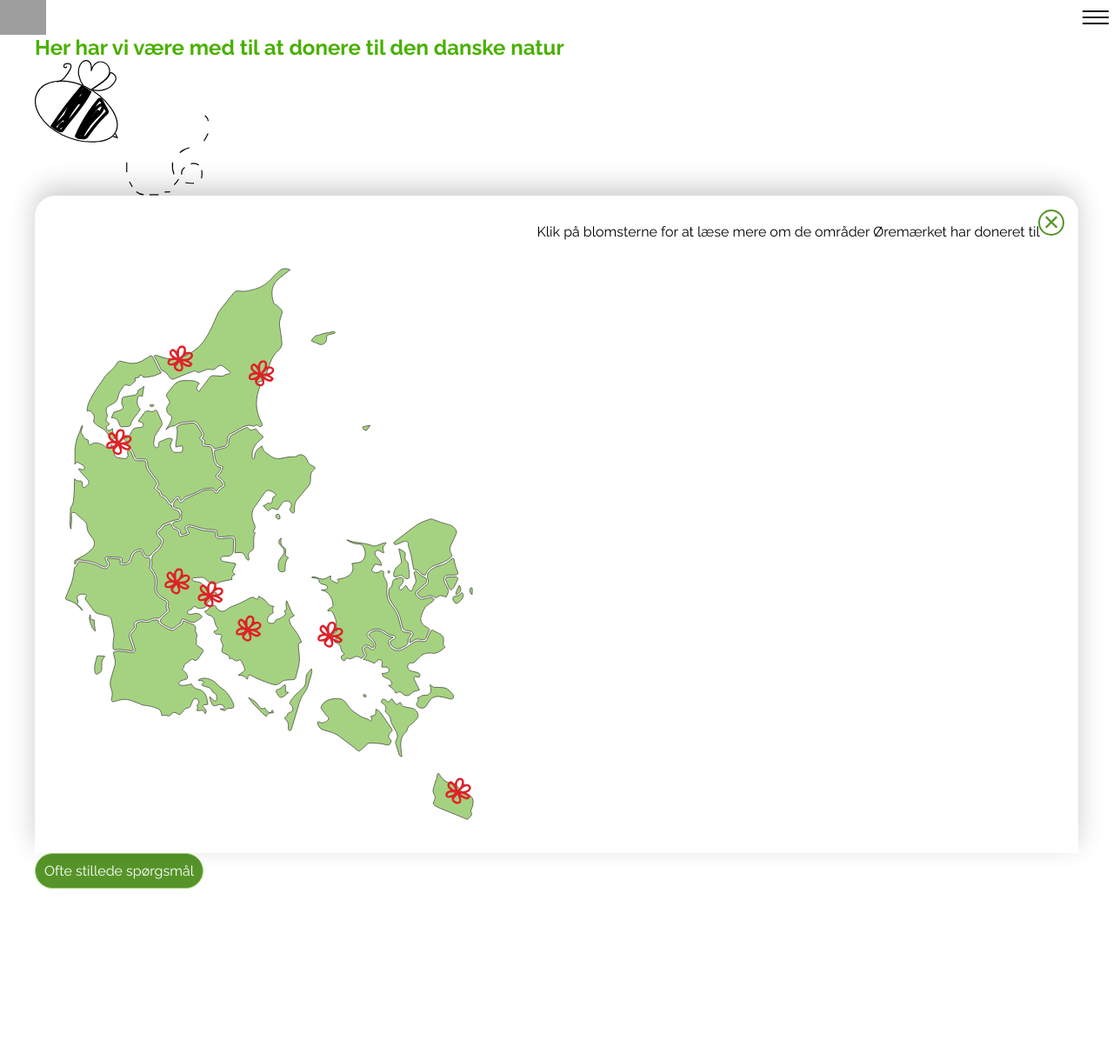
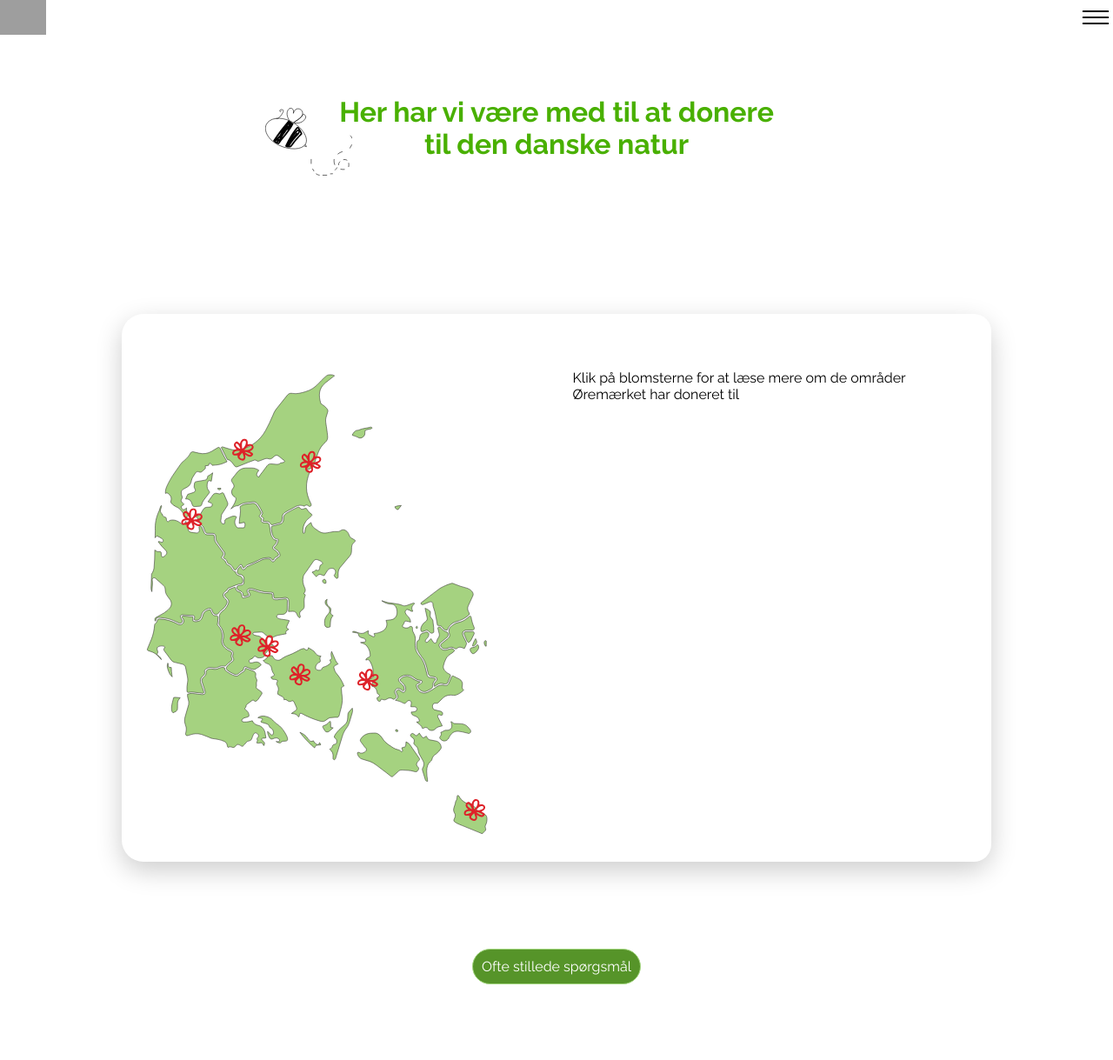
Before and after one commit to jose1linne/eksamenDankort2026, an Astro site: page /naturomraader in a window 1280 px wide. Shown: the top 1219 px of the page at 87% size. Built offline with nearby package versions, Linux system fonts and the light colour scheme; Astro itself is replaced by a stand-in of ours; no server answers; the database is empty; grey boxes are pictures that could not be loaded.

Commit message:
det virkeeeer

```diff
--- a/src/components/header.astro
+++ b/src/components/header.astro
@@ -11,7 +11,7 @@
 
   <nav>
     <ul class="menu">
-      <li><a href="/index">Forside</a></li>
+      <li><a href="/">Forside</a></li>
       <li><a href="/naturomraader">Naturområder</a></li>
       <li><a href="/qa">Ofte stillede spørgsmål</a></li>
       <li><a href="*">Support</a></li>
@@ -302,6 +302,7 @@
     justify-content: space-between;
     align-items: center;
     background-color: transparent;
+    z-index: 9999;
   }
 
   .logo img {
--- a/src/components/naturcard.astro
+++ b/src/components/naturcard.astro
@@ -22,9 +22,9 @@
 
     background: white;
 
-    padding: 2rem;
+    padding: 4rem;
 
-    border-radius: 24px 24px 0 0;
+    border-radius: 25px;
 
     box-shadow: 0 -10px 30px rgba(0,0,0,0.2);
 
@@ -79,6 +79,9 @@
         background-color 0.25s ease,
         color 0.25s ease,
         transform 0.2s ease;
+
+            opacity: 0;
+    visibility: hidden;
 }
 
 #closePopup:hover {
@@ -89,7 +92,7 @@
     border: none;
 }
 
-@media (min-width: 880px) {
+@media (min-width: 881px) {
 
 .info-text {
 
--- a/src/layouts/layout.astro
+++ b/src/layouts/layout.astro
@@ -28,7 +28,7 @@
 </html>
 
 <style>
-  @media (min-width: 880px) {
+  @media (min-width: 881px) {
     main {
       margin: 0 auto;
       max-width: 1200px;
--- a/src/pages/naturomraader.astro
+++ b/src/pages/naturomraader.astro
@@ -23,7 +23,8 @@
 
 <Layout>
 <div>
-  <h2>Her har vi være med til at donere til den danske natur</h2>
+  <h1>Her har vi være med til at donere til den danske natur</h1>
+  <div class="bi-wrapper">
    <svg id="BiSVG" data-name="Bi-svg" xmlns="http://www.w3.org/2000/svg" viewBox="0 0 167.47 130.24">
           <g id="Bi">
             <path id="biKrop" d="M78.1,68.9c-6.11,12.82-31.77,12.63-51.41,3.26C7.05,62.8-3.92,44.81,2.19,31.99c6.11-12.82,26.99-15.62,46.63-6.26,19.64,9.37,35.39,30.35,29.28,43.17Z" style="fill: none; stroke: #010101; stroke-miterlimit: 10;"></path>
@@ -57,6 +58,9 @@
             <path id="effekt-14" data-name="effekt" d="M166.97,58.83c-.16-2.14-1.38-4.18-3.18-5.33" style="fill: none; stroke: #010101; stroke-miterlimit: 10;"></path>
           </g>
         </svg>
+        </div>
+
+        <p class="mobile-text"> Klik på blomsterne for at læse mere om de områder Øremærket har doneret til</p>
   <div class="container">
 <section class="DK_map">
 <?xml version="1.0" encoding="UTF-8"?>
@@ -135,18 +139,42 @@
 <Naturcard />
 </div>
 </div>
-    <Button text="Ofte stillede spørgsmål" href="/#" />
+<div class="btn_container">
+    <Button text="Ofte stillede spørgsmål" href="/qa" />
+    </div>
 </Layout>
 
 <style>
+
+h1 {
+  text-align:center;
+  margin-inline: auto;
+  max-width: 500px;
+  margin-top: 70px;
+}
+
+.bi-wrapper {
+  display: flex;
+  justify-content: center;
+}
   #BiSVG {
-    position:relative;
-    max-width: 200px;
+    width: 100px;
+      transform: translateX(-285px)
+             translateY(-60px);
+  }
+
+  .btn_container {
+    display:flex;
+    justify-content: center;
+    margin-top: 100px;
+    margin-bottom: -50px;
   }
 .container{
+  display: block;
    position: relative;
    box-shadow: 0px 0px 0px;
-
+margin-top: 30px;
+margin-inline: 100px;
 }
 
 #Hotspots path {
@@ -162,28 +190,45 @@
 #Hotspots path.active {
     fill: rgb(255, 242, 0);
 }
-svg {
+.DK_map svg{
     width: 100%;
     height: auto;
     display: block;
 }
   @media (max-width: 880px) {
 
+      #BiSVG {
+    width: 100px;
+      transform: translateX(-130px)
+             translateY(-30px);
+  }
+
 .container {
-  display: block;
+  margin-inline: 0px;
+  margin-top: 20px;
 }
+
   }
-  @media (min-width: 880px) {
 
+  .mobile-text {
+text-align: center;
+margin-top: 50px;
+  }
+  @media (min-width: 881px) {
+
+.mobile-text {
+  visibility: hidden;
+  opacity: 0;
+
+}
 .container {
     display: grid;
     grid-template-columns: 5fr 6fr;
-    align-items: start;
+    border-radius: 25px;
+    box-shadow: 0 10px 30px rgba(0,0,0,0.2);
 
-    border-radius: 24px 24px 0 0;
-
-    box-shadow: 0 -10px 30px rgba(0,0,0,0.2);
-}}
+}
+}
 
 </style>
 <script define:vars={{ data }}>
```
